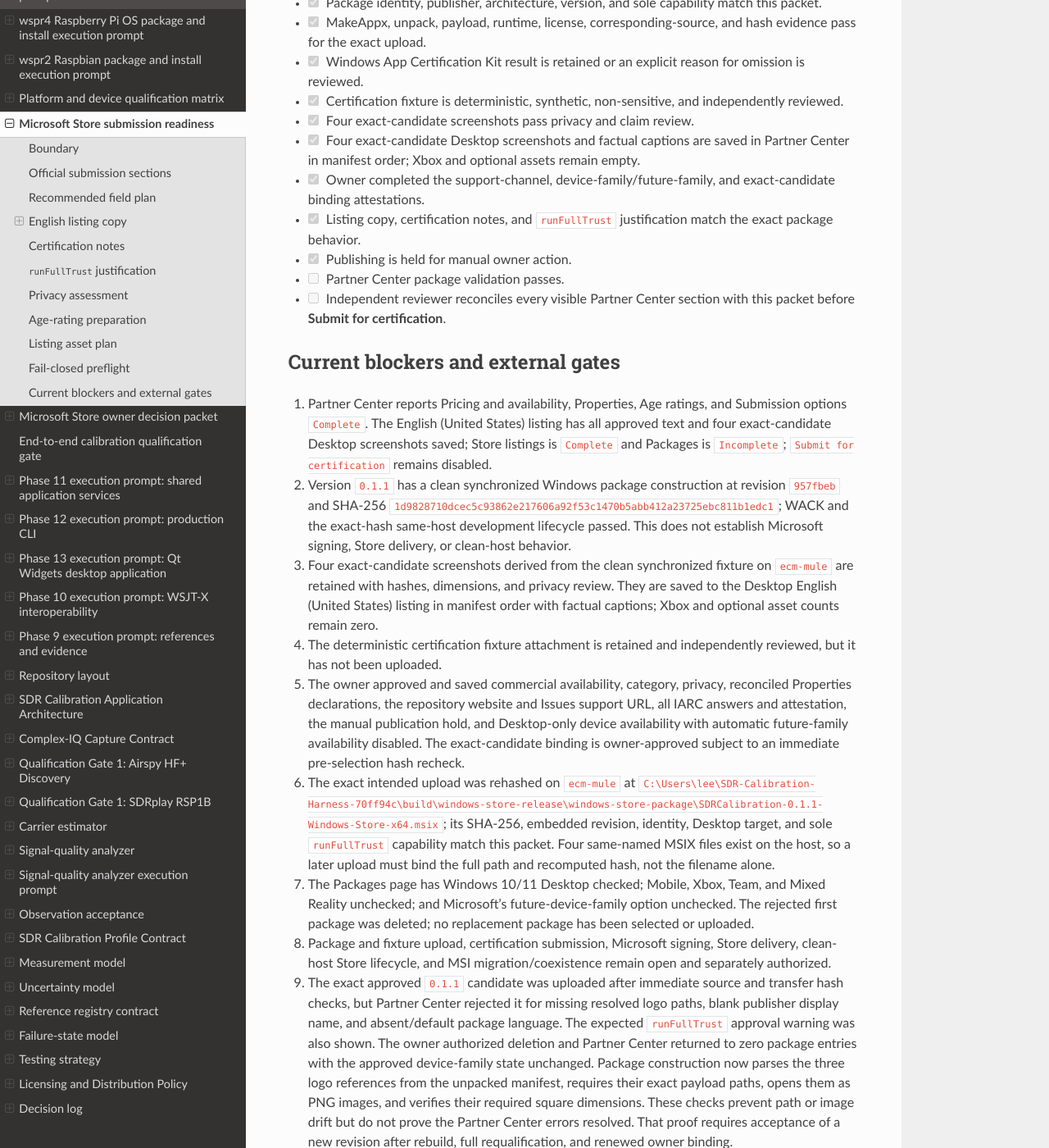
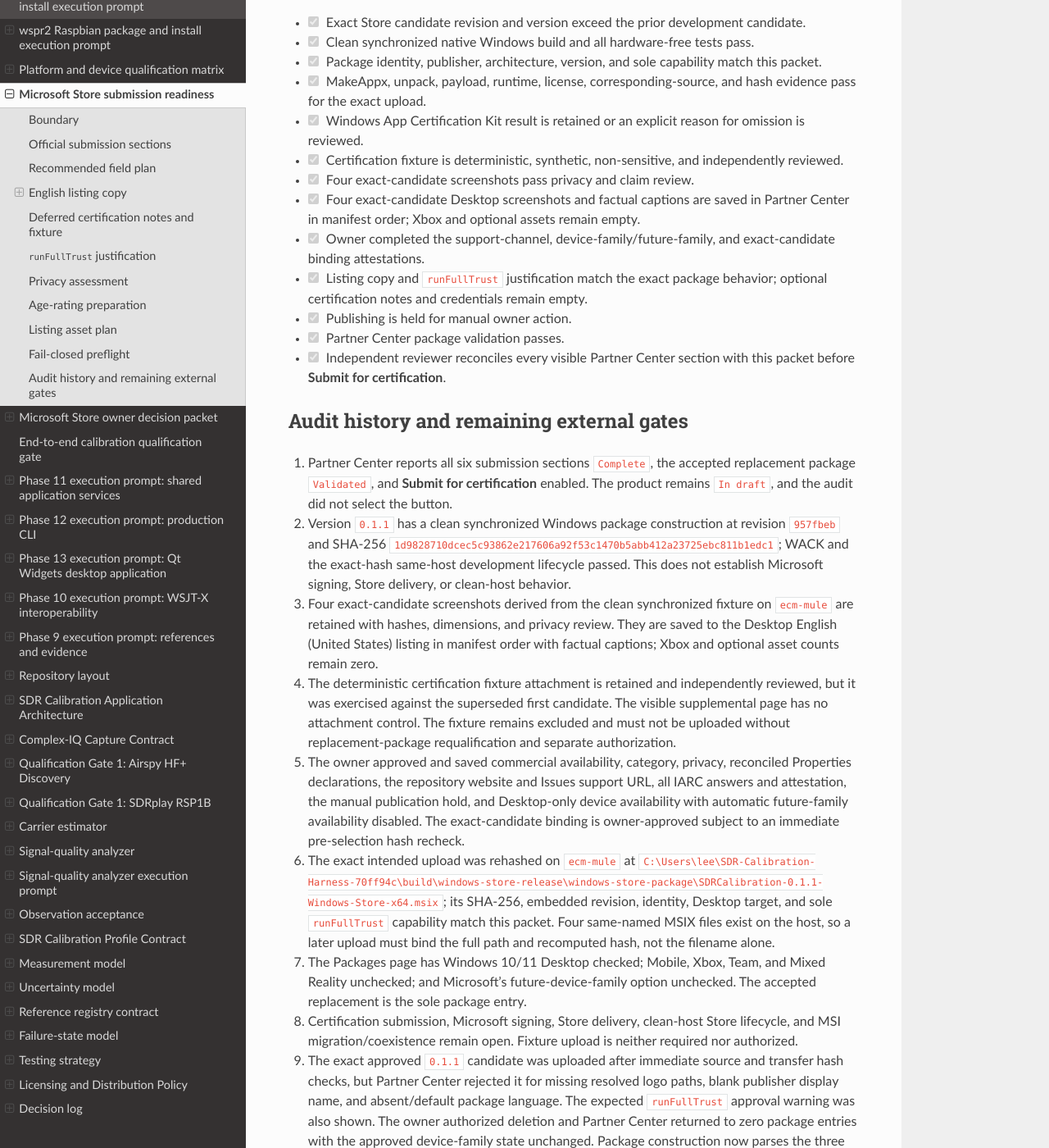
Before and after one commit to lbussy/SDR-Calibration, a Sphinx documentation site: the page built from docs/development/windows-store-submission-readiness.md, in a window 1280 px wide and 1400 px high, scrolled down 6154 px. Shown: the whole window at 82% size. Built offline with Sphinx 7.4.7 and the Read the Docs theme 3.1.0, drawn with Linux system fonts in a browser that asks for light colours; some of the changed text lies outside the part shown.

Commit message:
Audit Store draft before certification

```diff
--- a/docs/development/windows-store-submission-readiness.md
+++ b/docs/development/windows-store-submission-readiness.md
@@ -77,7 +77,7 @@
 | Listing | Developed by | `Lee Bussy` | Saved |
 | Packages | Device families | Windows Desktop only; exclude Mobile, Xbox, Team, and Mixed Reality | Approved, reverified after replacement upload, and saved |
 | Submission options | Publishing hold | Manual publication | Approved and saved |
-| Submission options | Certification notes | Use the text below | Ready after candidate binding |
+| Supplemental info | Certification notes | Empty; optional in the visible form | Audited; no credentials or notes saved |
 | Submission options | Restricted capability | Exact 478-character `runFullTrust` justification below | Approved and saved |
 
 ## English listing copy
@@ -134,9 +134,13 @@
 
 `SDR`, `frequency calibration`, `IQ analysis`, `radio`, `WSJT-X`
 
-## Certification notes
+## Deferred certification notes and fixture
 
-Use this with the retained supplemental fixture attachment:
+The visible Additional Testing Information page is optional, contains an empty
+description and zero credentials, and exposes no attachment control. No notes
+or fixture were added to the draft. The text below remains a historical
+proposal and must not be used without requalification against the accepted
+replacement package:
 
 > SDR Calibration is an offline, recorded-input-only Windows desktop utility.
 > It requires no login, service, network connection, SDR hardware, driver, or
@@ -164,8 +168,8 @@
 
 That review is retained with the proposed supplemental attachment at
 `evidence/windows-store/2026-08-17-0.1.1-certification-fixture/`. The attachment
-has not been uploaded; its filename and hash must be rechecked immediately
-before it is added to a Partner Center submission.
+has not been uploaded. It was exercised against the superseded first candidate,
+not the accepted replacement, and is therefore stale for certification use.
 
 ## `runFullTrust` justification
 
@@ -267,20 +271,18 @@
       in Partner Center in manifest order; Xbox and optional assets remain empty.
 - [x] Owner completed the support-channel, device-family/future-family, and
       exact-candidate binding attestations.
-- [x] Listing copy, certification notes, and `runFullTrust` justification match
-      the exact package behavior.
+- [x] Listing copy and `runFullTrust` justification match the exact package
+      behavior; optional certification notes and credentials remain empty.
 - [x] Publishing is held for manual owner action.
-- [ ] Partner Center package validation passes.
-- [ ] Independent reviewer reconciles every visible Partner Center section with
+- [x] Partner Center package validation passes.
+- [x] Independent reviewer reconciles every visible Partner Center section with
       this packet before **Submit for certification**.
 
-## Current blockers and external gates
+## Audit history and remaining external gates
 
-1. Partner Center reports Pricing and availability, Properties, Age ratings,
-   and Submission options `Complete`. The English (United States) listing
-   has all approved text and four exact-candidate Desktop screenshots saved;
-   Store listings is `Complete` and Packages is `Incomplete`;
-   `Submit for certification` remains disabled.
+1. Partner Center reports all six submission sections `Complete`, the accepted
+   replacement package `Validated`, and **Submit for certification** enabled.
+   The product remains `In draft`, and the audit did not select the button.
 2. Version `0.1.1` has a clean synchronized Windows package construction at
    revision `957fbeb` and SHA-256
    `1d9828710dcec5c93862e217606a92f53c1470b5abb412a23725ebc811b1edc1`;
@@ -291,7 +293,10 @@
    are saved to the Desktop English (United States) listing in manifest order
    with factual captions; Xbox and optional asset counts remain zero.
 4. The deterministic certification fixture attachment is retained and
-   independently reviewed, but it has not been uploaded.
+   independently reviewed, but it was exercised against the superseded first
+   candidate. The visible supplemental page has no attachment control. The
+   fixture remains excluded and must not be uploaded without replacement-package
+   requalification and separate authorization.
 5. The owner approved and saved commercial availability, category, privacy,
    reconciled Properties declarations, the repository website and Issues
    support URL, all IARC answers and attestation, the manual publication hold,
@@ -306,11 +311,10 @@
    not the filename alone.
 7. The Packages page has Windows 10/11 Desktop checked; Mobile, Xbox, Team, and
    Mixed Reality unchecked; and Microsoft's future-device-family option
-   unchecked. The rejected first package was deleted; no replacement package
-   has been selected or uploaded.
-8. Package and fixture upload, certification submission, Microsoft signing,
-   Store delivery, clean-host Store lifecycle, and MSI migration/coexistence
-   remain open and separately authorized.
+   unchecked. The accepted replacement is the sole package entry.
+8. Certification submission, Microsoft signing, Store delivery, clean-host
+   Store lifecycle, and MSI migration/coexistence remain open. Fixture upload
+   is neither required nor authorized.
 9. The exact approved `0.1.1` candidate was uploaded after immediate source and
    transfer hash checks, but Partner Center rejected it for missing resolved
    logo paths, blank publisher display name, and absent/default package language.
@@ -340,6 +344,14 @@
     unchecked. The only visible package-validation result was the expected
     `runFullTrust` approval warning. The package state was saved and the product
     remained `In draft`; certification was not submitted.
+12. The final read-only audit confirmed free worldwide public/discoverable
+    availability, future-market inclusion, release scheduling as soon as
+    possible subject to the separate manual publication hold, approved
+    Properties and privacy URL, all-ages/3+ ratings, one validated Desktop-only
+    package, one complete English listing with four Desktop screenshots and no
+    Xbox assets, the exact 478-character `runFullTrust` explanation, and empty
+    optional Additional Testing Information with zero credentials. No field was
+    changed and certification was not submitted.
 
 Saved-field owner gates, the replacement artifact binding, and the separate
 upload authorization are recorded in `windows-store-owner-decisions.md`.
```
Also changed, not shown: docs/development/windows-store-final-precertification-audit-execution-prompt.md (added, +94 -0 lines), docs/development/windows-store-owner-decisions.md (+15 -1 lines), docs/index.md (+1 -0 lines), evidence/windows-store/2026-08-20-0.1.1-replacement/README.md, 1 other file.
